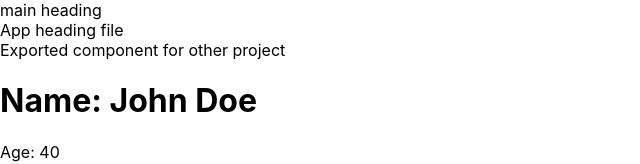
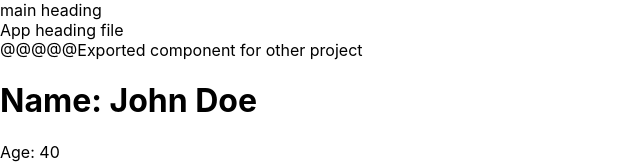
Before and after one commit to Amalprneopraxis/Navigation-menu, a React (Create React App) app: page / in a window 1280 px wide. Shown: the top 164 px of the page, without its empty margins (0-640 px from the left). Built offline with nearby package versions, Linux system fonts and the light colour scheme.

Commit message:
add some new cganges

```diff
--- a/src/Headernav.js
+++ b/src/Headernav.js
@@ -4,7 +4,7 @@ const Headernav = () => {
     return (
         <>
             <div>
-                <div>Exported component for other project</div>
+                <div>@@@@@Exported component for other project</div>
                 <h1>Name: John Doe</h1>
                 <p>Age: 40</p>
                 <p>City: New York</p>
```
Also changed, not shown: 1 other file (tests, documents, lock files or other folders).
